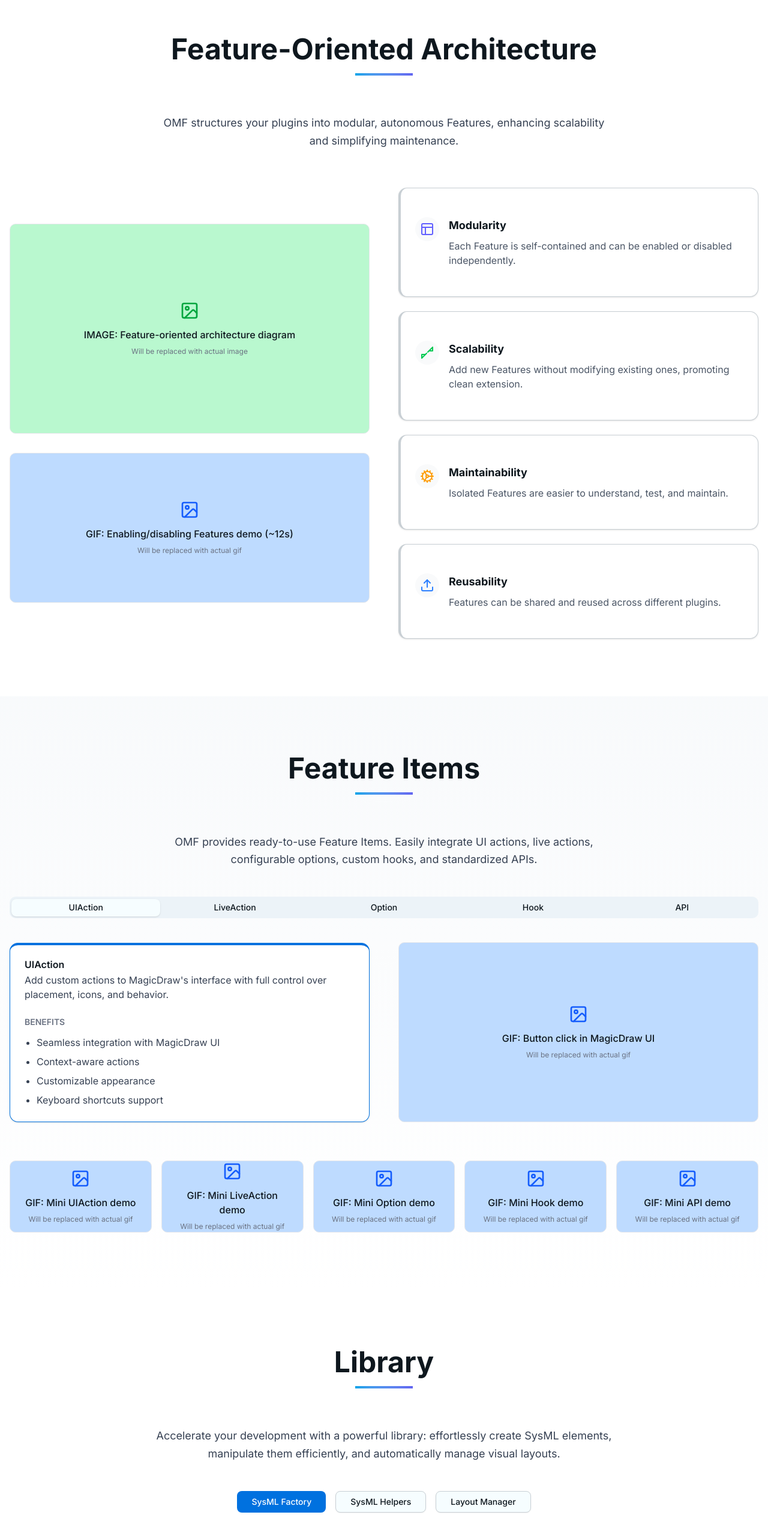
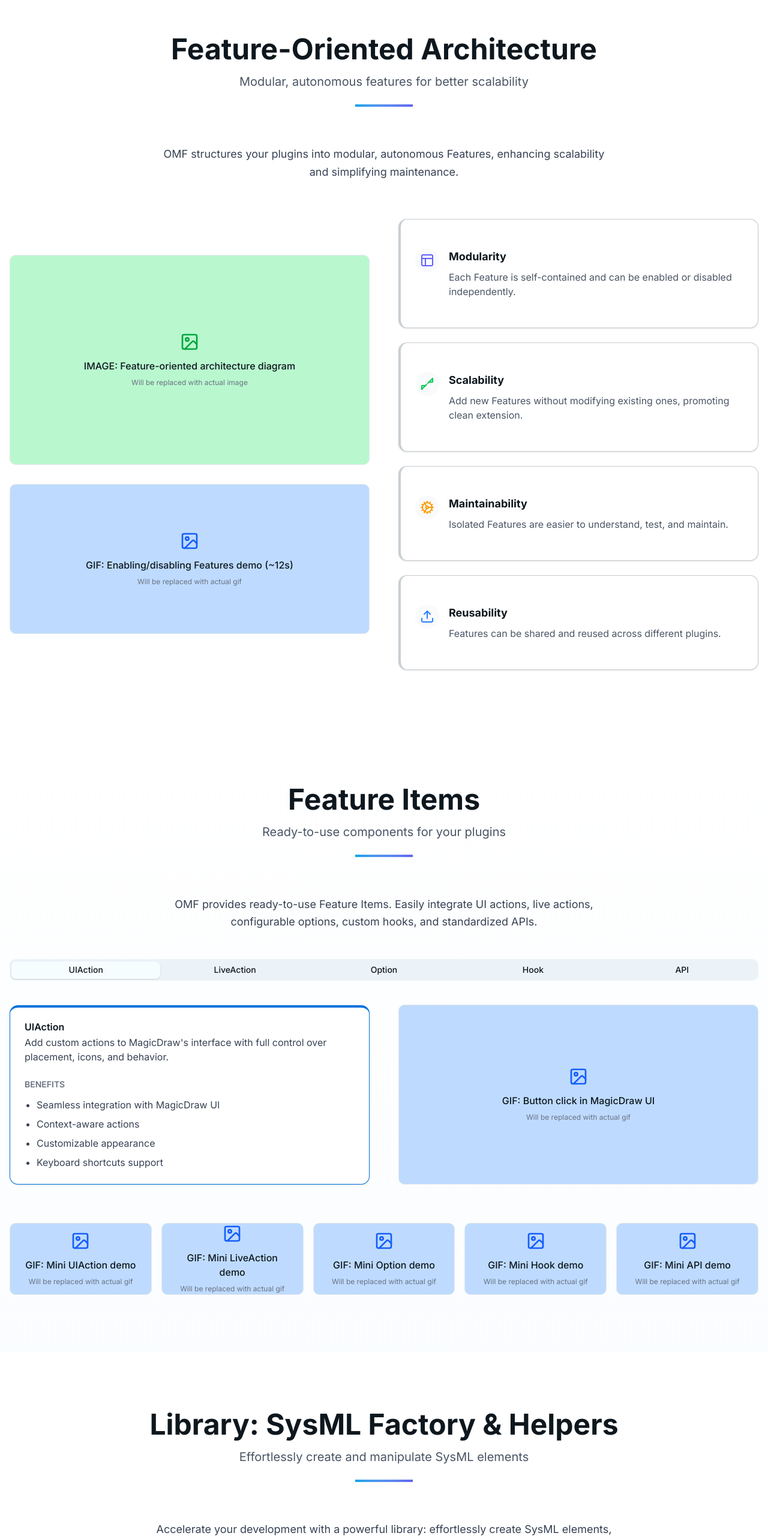
Before and after one commit to Elliades/OMF-website, a Next.js app in the folder omf-website/: page / in a window 1280 px wide. Shown: the part 2080-4646 px from the top of the page at 60% size. Built offline with nearby package versions, Linux system fonts and the light colour scheme.

Commit message:
Apply dark pattern background to all sections in dark mode

```diff
--- a/omf-website/src/components/sections/architecture.tsx
+++ b/omf-website/src/components/sections/architecture.tsx
@@ -118,6 +118,8 @@ export default function Architecture() {
     <Section
       id="architecture"
       title="Feature-Oriented Architecture"
+      subtitle="Modular, autonomous features for better scalability"
+      className="bg-section-alt-1 dark:section-dark"
     >
       <div className="text-center max-w-3xl mx-auto mb-16">
         <p className="text-lg text-gray-700 leading-relaxed">
--- a/omf-website/src/components/sections/feature-items.tsx
+++ b/omf-website/src/components/sections/feature-items.tsx
@@ -82,7 +82,8 @@ export default function FeatureItems() {
     <Section
       id="feature-items"
       title="Feature Items"
-      className="bg-gradient-to-b from-slate-50 to-white"
+      subtitle="Ready-to-use components for your plugins"
+      className="section-alt-2 dark:section-dark"
     >
       <div className="text-center max-w-3xl mx-auto mb-12">
         <p className="text-lg text-gray-700 leading-relaxed">
--- a/omf-website/src/components/sections/feature-library.tsx
+++ b/omf-website/src/components/sections/feature-library.tsx
@@ -51,7 +51,8 @@ export default function FeatureLibrary() {
     <Section
       id="feature-library"
       title="Feature Library"
-      className="bg-gradient-to-b from-white to-slate-50"
+      subtitle="Built-in features for common tasks"
+      className="section-alt-2 dark:section-dark"
     >
       <div className="text-center max-w-3xl mx-auto mb-16">
         <p className="text-lg text-gray-700 leading-relaxed">
--- a/omf-website/src/components/sections/library.tsx
+++ b/omf-website/src/components/sections/library.tsx
@@ -92,7 +92,9 @@ LayoutManager.arrangeElements(diagram, selectedElements);`
   return (
     <Section
       id="library"
-      title="Library"
+      title="Library: SysML Factory & Helpers"
+      subtitle="Effortlessly create and manipulate SysML elements"
+      className="bg-section-alt-1 dark:section-dark"
     >
       <div className="text-center max-w-3xl mx-auto mb-12">
         <p className="text-lg text-gray-700 leading-relaxed">
--- a/omf-website/src/components/sections/test-framework.tsx
+++ b/omf-website/src/components/sections/test-framework.tsx
@@ -48,6 +48,8 @@ public void testUserWorkflow() {
     <Section
       id="test-framework"
       title="Functional Test Framework"
+      subtitle="Automated testing for reliability"
+      className="bg-section-alt-1 dark:section-dark"
     >
       <div className="text-center max-w-3xl mx-auto mb-12">
         <p className="text-lg text-gray-700 leading-relaxed">
```
